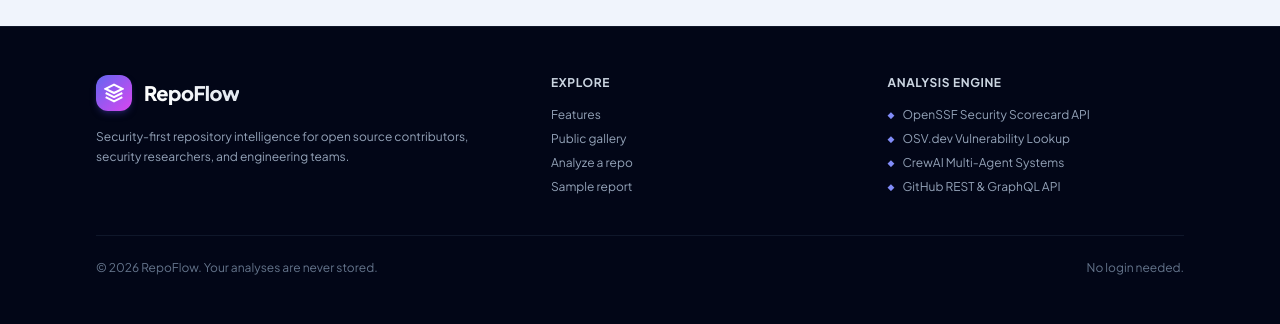
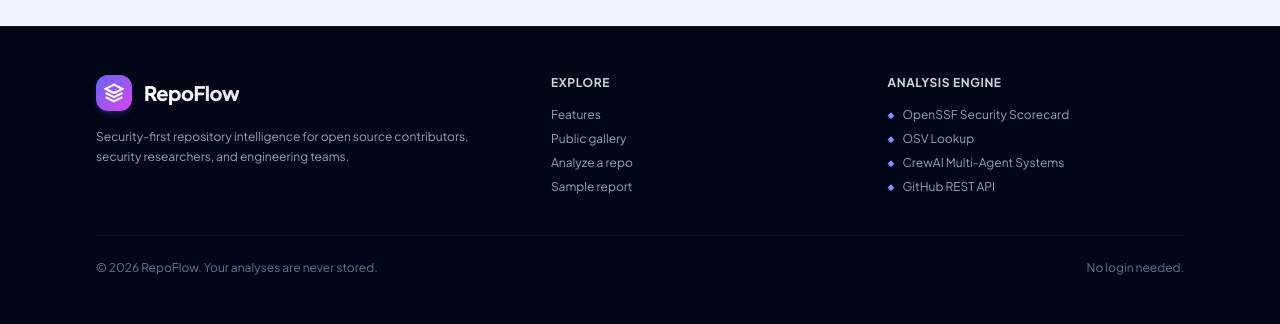
Before and after one commit to Ayushi2195/github-analyser, a Django app: page / in a window 1280 px wide. Shown: the part 3007-3331 px from the top of the page. Run offline with Django 5.2, Linux system fonts and the light colour scheme; data that the repository does not hold is empty; some libraries are stand-ins or nearby versions; some web fonts are replaced.

Commit message:
footer changes

```diff
--- a/analyzer/templates/analyzer/base.html
+++ b/analyzer/templates/analyzer/base.html
@@ -108,11 +108,11 @@
                     <div class="mt-4 space-y-2 text-xs text-slate-400">
                         <div class="flex items-center gap-2">
                             <span class="text-[9px] text-indigo-400">◆</span>
-                            <span>OpenSSF Security Scorecard API</span>
+                            <span>OpenSSF Security Scorecard</span>
                         </div>
                         <div class="flex items-center gap-2">
                             <span class="text-[9px] text-indigo-400">◆</span>
-                            <span>OSV.dev Vulnerability Lookup</span>
+                            <span>OSV Lookup</span>
                         </div>
                         <div class="flex items-center gap-2">
                             <span class="text-[9px] text-indigo-400">◆</span>
@@ -120,7 +120,7 @@
                         </div>
                         <div class="flex items-center gap-2">
                             <span class="text-[9px] text-indigo-400">◆</span>
-                            <span>GitHub REST & GraphQL API</span>
+                            <span>GitHub REST API</span>
                         </div>
                     </div>
                 </div>
```
